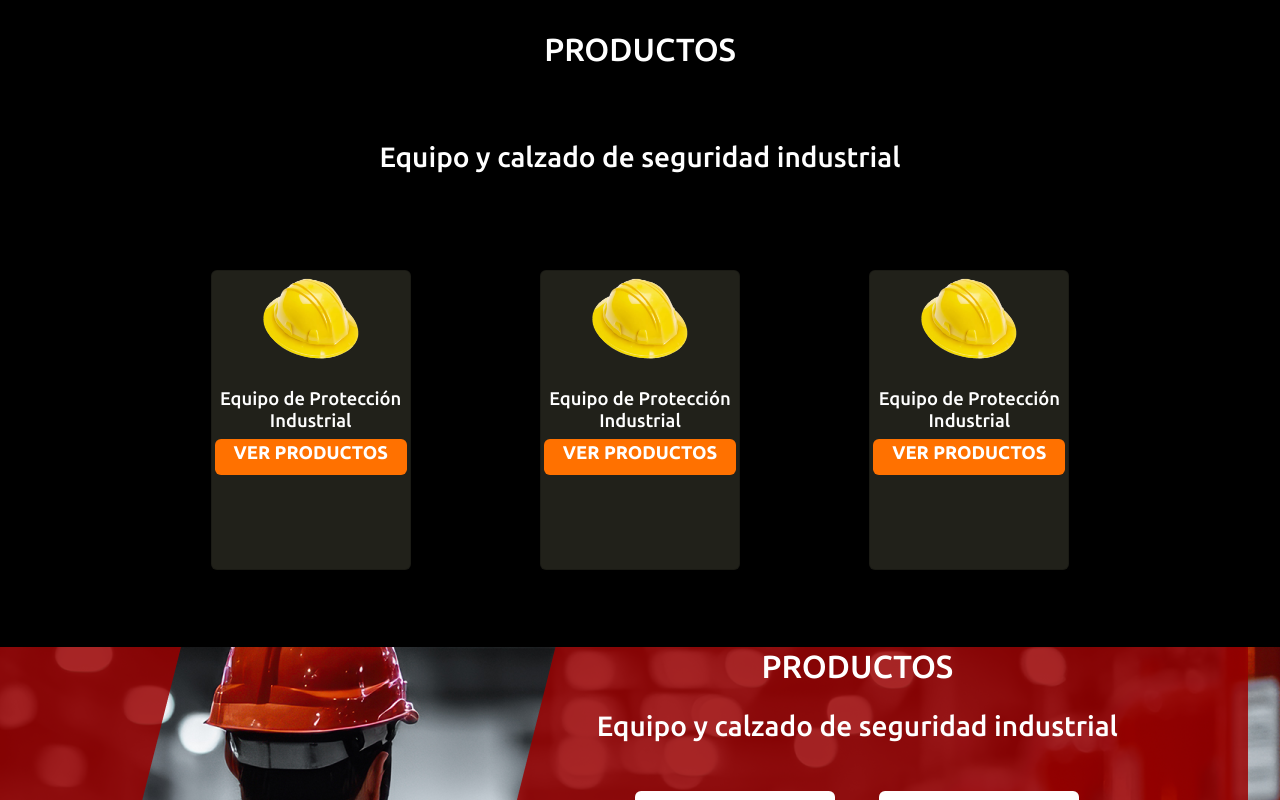
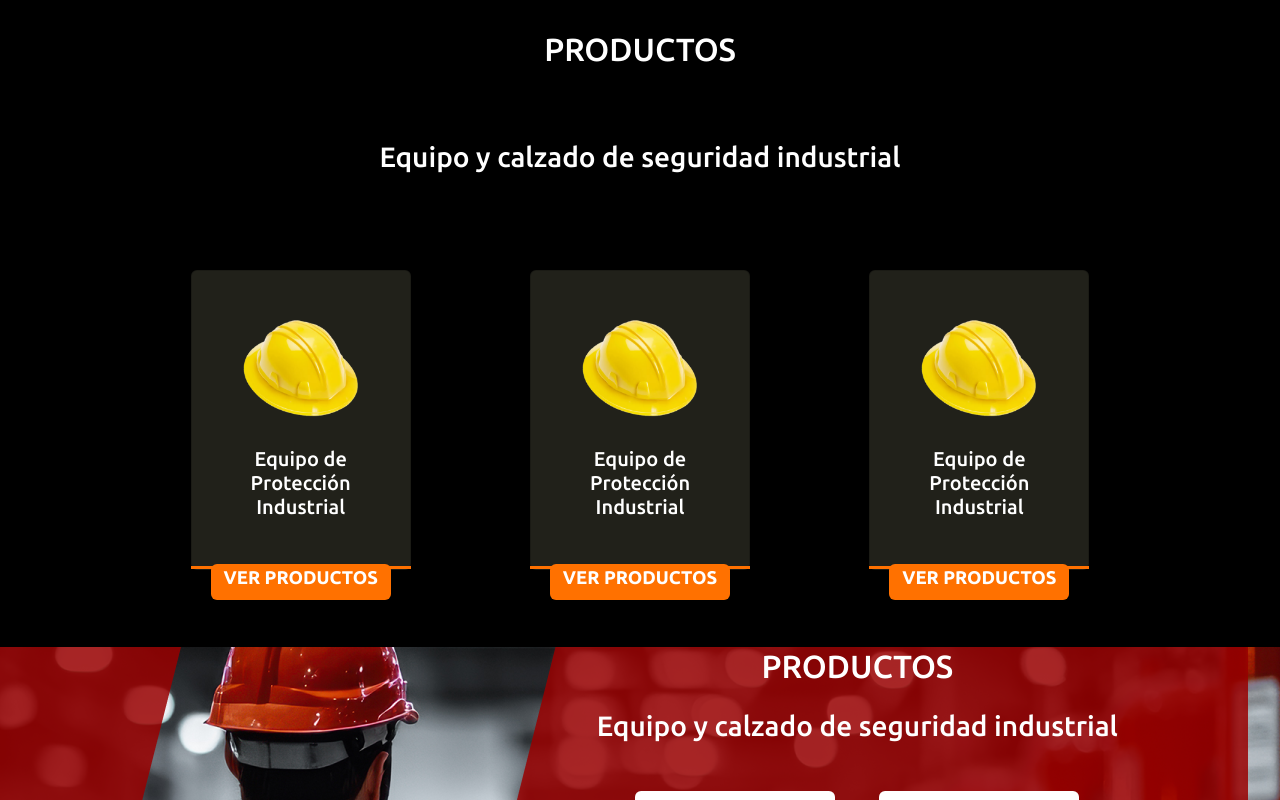
Before and after one commit to rebo-it/prototypes, a React (Create React App) app: page / in a window 1280 px wide. Shown: the part 1055-1855 px from the top of the page. Built offline with nearby package versions, Linux system fonts and the light colour scheme.

Commit message:
Fixing imports

```diff
--- a/src/Components/Cards/CarouselCards.tsx
+++ b/src/Components/Cards/CarouselCards.tsx
@@ -1,9 +1,7 @@
 import { useState } from 'react';
 import Carousel from 'react-bootstrap/Carousel';
 import LandingPageProducts from './LandingPageProducts';
-import Casco from "/WIP/prototypes/src/Components/Figma Components/casco1.png";
-import Botas from "/WIP/prototypes/src/Components/Figma Components/botas 3.png";
-import Chaleco from "/WIP/prototypes/src/Components/Figma Components/chaleco 1.png";
+
 
 function ProductCarousel() {
   const [index, setIndex] = useState(0);
@@ -15,18 +13,18 @@ function ProductCarousel() {
   return (
     <Carousel activeIndex={index} onSelect={handleSelect} interval={null}>
     <Carousel.Item>
-      <div className="d-flex justify-content-center align-items-center " style={{height:'300px'}} >
-        <LandingPageProducts label='Equipo de protección industrial' label2='' ContactLink=''/>
+      <div className="d-flex justify-content-center align-items-center " style={{height:'400px'}} >
+        <LandingPageProducts label='Equipo de protección industrial' label2='VER PRODUCTO' ContactLink=''/>
       </div>
     </Carousel.Item>
     <Carousel.Item>
-      <div className="d-flex justify-content-center align-items-center" style={{height:'300px'}}  >
-        <LandingPageProducts label='Equipo de protección industrial' label2='' ContactLink='' />
+      <div className="d-flex justify-content-center align-items-center" style={{height:'400px'}}  >
+        <LandingPageProducts label='Equipo de protección industrial' label2='VER PRODUCTO' ContactLink='' />
       </div>
     </Carousel.Item>
     <Carousel.Item>
-      <div className="d-flex justify-content-center align-items-center" style={{height:'300px'}}  >
-        <LandingPageProducts label='Equipo de protección industrial' label2='' ContactLink='' />
+      <div className="d-flex justify-content-center align-items-center" style={{height:'400px'}}  >
+        <LandingPageProducts label='Equipo de protección industrial' label2='VER PRODUCTO' ContactLink='' />
       </div>
     </Carousel.Item>
   </Carousel>
--- a/src/Components/Cards/LandingPageProducts.css
+++ b/src/Components/Cards/LandingPageProducts.css
@@ -2,21 +2,20 @@
 
 .card{
     background-color: rgba(33, 33, 26, 1);
-    width: 200px;
-    min-width: 150px;
+    width: 220px;
+
     align-items: center;
     height: 300px;
 }
 .CardLink{
     background-color: rgba(255, 113, 0, 1);
     height: 4.5vh;
-    width: 15vw;
-    min-width: 90px;
+    width: 180px;
     border: none;
     border-radius: none;
     font-size: calc(0.5rem+1vw);
     padding: 0;
-    top: 100%;
+
 
 }
 .CardLink:hover{
@@ -24,8 +23,8 @@
     background-color: rgba(255, 113, 0, 1);
 }
 .ImageEquipment{
-    width: 100px;
-    min-width: 50px;
+    width: 120px;
+
 }
 .ProductName{
     font-size: calc(0.75rem + 0.5vw);
--- a/src/Components/Cards/LandingPageProducts.tsx
+++ b/src/Components/Cards/LandingPageProducts.tsx
@@ -1,7 +1,7 @@
 import React from "react";
 import { Card, Button } from 'react-bootstrap'; // Importamos Card y Button de React Bootstrap
 import './LandingPageProducts.css';
-import casco from '../Figma Components/casco1.png';
+
 
 
 
@@ -11,13 +11,7 @@ interface LandingPageProductsprops {
     label2: string;
 
 }
-function getImageUrl(imageId:string) {
-  return (
-    '../Figma Components/' +
-    imageId +
-    '.png'
-  );
-}
+
 
 const LandingPageProducts: React.FC<LandingPageProductsprops> = ({ label, ContactLink, label2}) => {
     return (
@@ -26,16 +20,20 @@ const LandingPageProducts: React.FC<LandingPageProductsprops> = ({ label, Contac
                 src={require('../Figma Components/casco1.png')}
                 className="ImageEquipment img-fluid"
                 alt="Product image"
+                style={{paddingTop:'40px'}}
             />
             <Card.Body className="ProductCardBody" style={{maxHeight:'100px'}}>
-                <Card.Title className="ProductName text-white" style={{ fontSize: 'calc(0.75rem + 0.5vw)' }}>
+                <Card.Title className="ProductName text-white" style={{ fontSize: '20px', paddingBottom:'37px' }}>
                     {label}
                 </Card.Title>
                 <Button href={ContactLink} className="CardLink mt-auto " style={{ fontSize:'calc(0.75rem + 0.5vw)', textDecoration:'none' }}>
                     {label2}
                 </Button>
+
             </Card.Body>
+            <div style={{height:'3px', backgroundColor:'rgba(255, 113, 0, 1)', width:'220px',marginTop:'35px'}}></div>
         </Card>
+
     );
 };
 
--- a/src/Components/Cards/QualityCard.tsx
+++ b/src/Components/Cards/QualityCard.tsx
@@ -9,7 +9,7 @@ interface QualityCardsProps {
 
 const QualityCards: React.FC<QualityCardsProps> = ({ label  }) => {
   return (
-    <Card className="sm" style={{background:'none', border:'none', width:'150px'}}>
+    <Card className="QualityCard" style={{background:'none', border:'none', width:'150px'}}>
       <span className="rounded-circle">
         {/* Asegúrate de que la ruta sea correcta */}
         <Card.Img variant="top"
```
Also changed, not shown: src/Components/Body/BodyStructure.tsx (+2 -5 lines).
